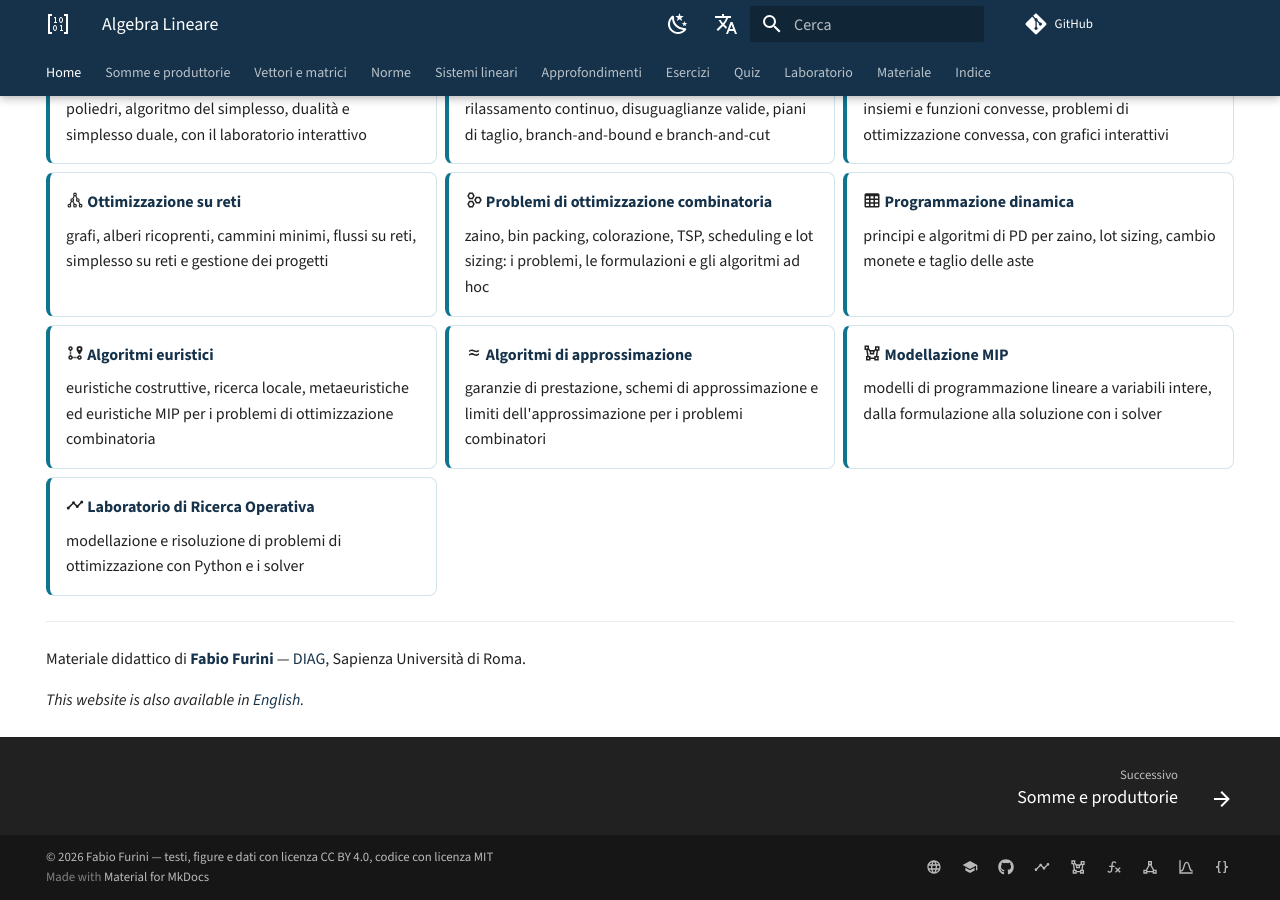
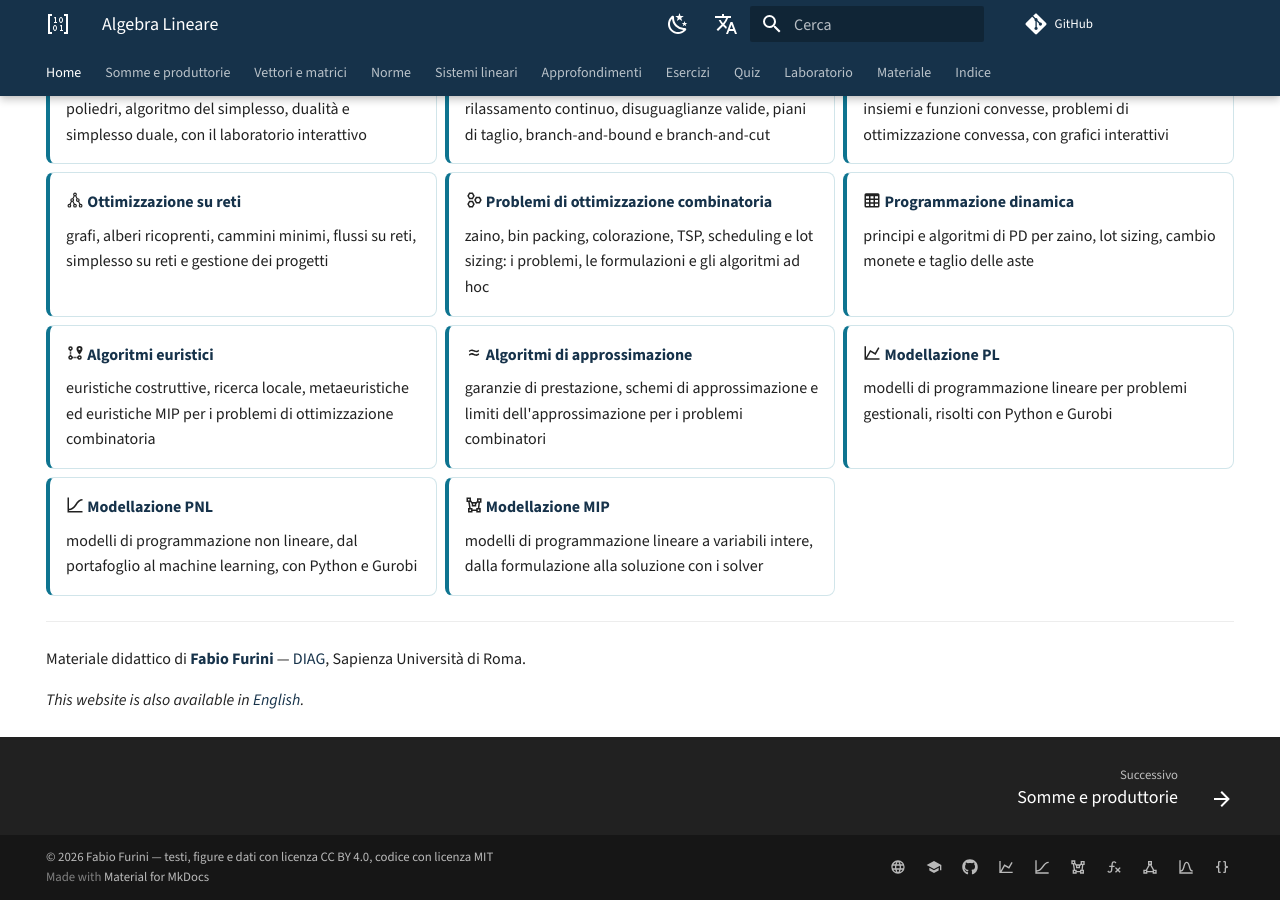
Before and after one commit to fabiofurini/algebra-lineare, an MkDocs documentation site: the page built from docs/index.md, in a window 1280 px wide and 900 px high, scrolled down 2639 px. Built offline with MkDocs 1.6.1 and Material for MkDocs 9.7.7, drawn with Linux system fonts in a browser that asks for light colours; comment, search, counter and statistics services are not loaded.

Commit message:
Link al vecchio Laboratorio sostituiti con Modellazione PL e Modellazione PNL
Footer, README e collana: il Laboratorio di Ricerca Operativa è stato diviso.

Co-Authored-By: Claude Opus 5.5 <noreply@anthropic.com>

```diff
--- a/docs/index.md
+++ b/docs/index.md
@@ -187,13 +187,17 @@ Tutti i corsi della collana hanno la stessa impostazione: dispense online e in P
 
     garanzie di prestazione, schemi di approssimazione e limiti dell'approssimazione per i problemi combinatori
 
+-   :material-chart-line: **[Modellazione PL](https://fabiofurini.github.io/modellazione-pl/)**
+
+    modelli di programmazione lineare per problemi gestionali, risolti con Python e Gurobi
+
+-   :material-chart-bell-curve-cumulative: **[Modellazione PNL](https://fabiofurini.github.io/modellazione-pnl/)**
+
+    modelli di programmazione non lineare, dal portafoglio al machine learning, con Python e Gurobi
+
 -   :material-vector-polygon: **[Modellazione MIP](https://fabiofurini.github.io/modellazione-mip/)**
 
     modelli di programmazione lineare a variabili intere, dalla formulazione alla soluzione con i solver
-
--   :material-chart-timeline-variant: **[Laboratorio di Ricerca Operativa](https://fabiofurini.github.io/laboratorio-ricerca-operativa/)**
-
-    modellazione e risoluzione di problemi di ottimizzazione con Python e i solver
 
 </div>
 <!-- /collana -->
--- a/mkdocs.yml
+++ b/mkdocs.yml
@@ -64,9 +64,12 @@ extra:
     - icon: fontawesome/brands/github
       link: https://github.com/fabiofurini
       name: GitHub
-    - icon: material/chart-timeline-variant
-      link: https://fabiofurini.github.io/laboratorio-ricerca-operativa/
-      name: Laboratorio di Ricerca Operativa
+    - icon: material/chart-line
+      link: https://fabiofurini.github.io/modellazione-pl/
+      name: Modellazione PL
+    - icon: material/chart-bell-curve-cumulative
+      link: https://fabiofurini.github.io/modellazione-pnl/
+      name: Modellazione PNL
     - icon: material/vector-polygon
       link: https://fabiofurini.github.io/modellazione-mip/
       name: Modellazione MIP
```
Also changed, not shown: README.md (+2 -1 lines), docs/organizzazione.md (+3 -2 lines).
